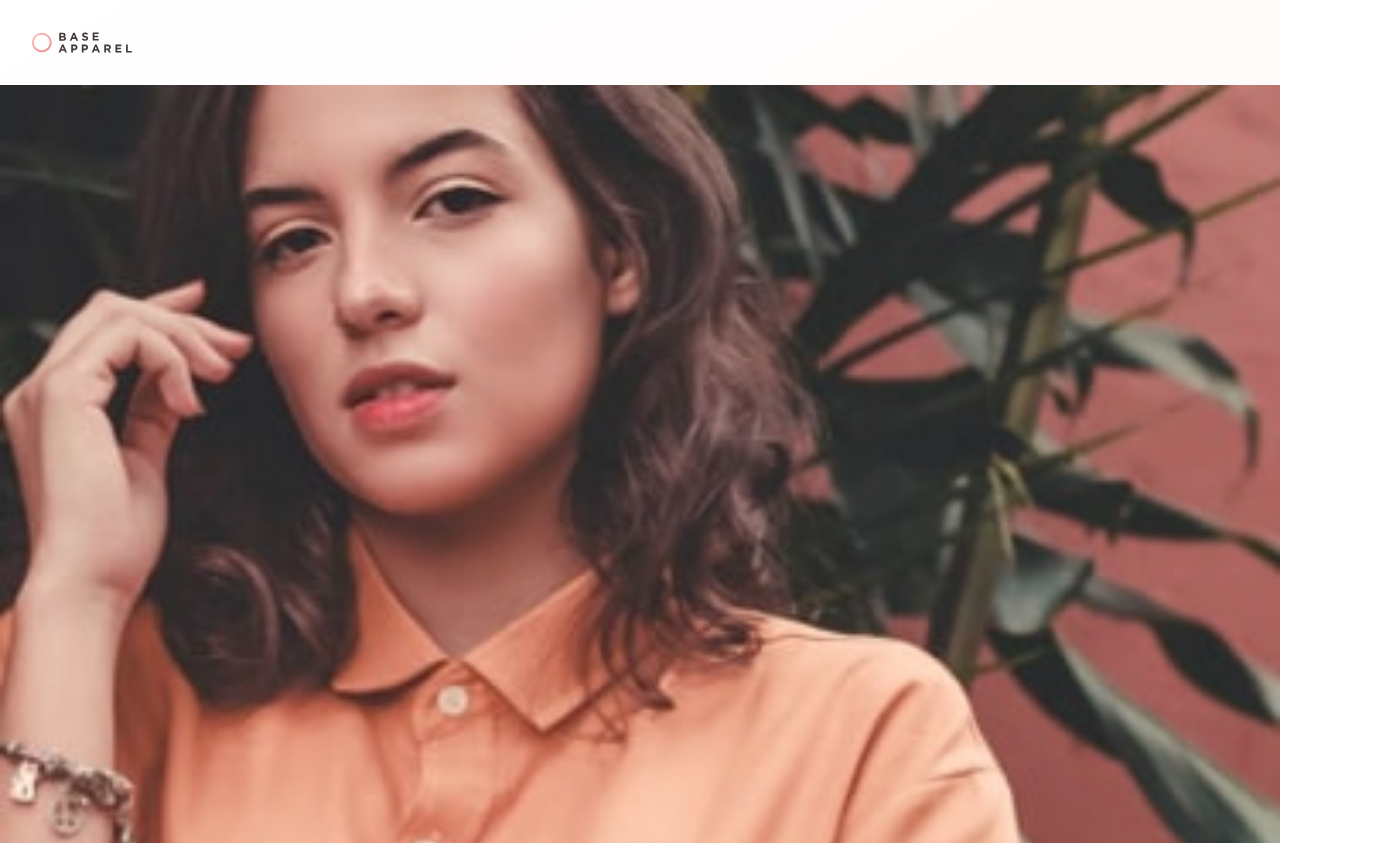
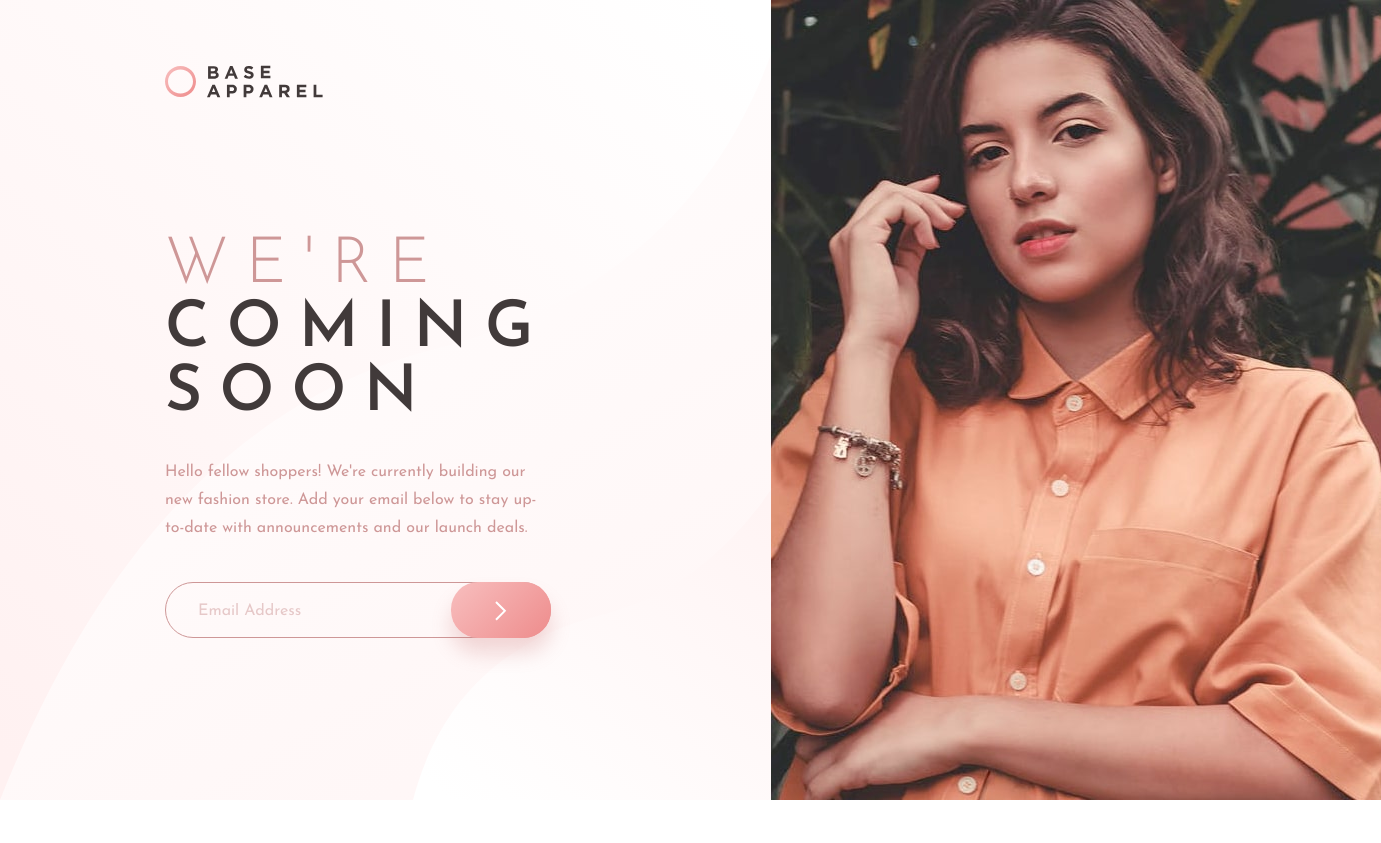
Before and after one commit to Milleus/fm-base-apparel-landing, a plain HTML site: page index.html in a window 1280 px wide. Shown: the top 843 px of the page, 1381 px wide, since content can reach past the window. After the commit the page ends 800 px from the top, so only its background shows below. Drawn offline with Linux system fonts and the light colour scheme.

Commit message:
feat: set up desktop view

```diff
--- a/global.css
+++ b/global.css
@@ -27,11 +27,12 @@
   --fw-600: 600;
 }
 
-@media (min-width: 45em) {
+@media (min-width: 65em) {
   :root {
     --fs-400: 1rem;
     --fs-800: 4rem;
 
+    --lh-300: 1.75rem;
     --lh-400: 1.75rem;
     --lh-800: 4.4375rem;
 
@@ -201,11 +202,23 @@ select {
 .landing {
   min-height: 100vh;
   min-width: min-content;
+  align-content: flex-start;
+  margin-inline: auto;
+  max-width: 40rem;
+  grid-template-areas:
+    "logo"
+    "hero"
+    "intro";
 }
 
 .landing > .logo {
+  grid-area: logo;
   max-width: 6.25rem;
   margin: 2rem;
+}
+
+.landing > .hero {
+  grid-area: hero;
 }
 
 .landing > .hero img {
@@ -213,7 +226,8 @@ select {
 }
 
 .landing > .intro {
-  margin: 4rem 2rem;
+  grid-area: intro;
+  margin: 4rem 2rem 4.4375rem;
   text-align: center;
 }
 
@@ -231,6 +245,41 @@ select {
   position: absolute;
   top: 0;
   right: 0;
+}
+
+@media (min-width: 65em) {
+  .landing {
+    grid-template-columns: auto max-content;
+    grid-template-rows: min-content 1fr;
+    grid-template-areas:
+      "logo hero"
+      "intro hero";
+    max-width: 90rem;
+    background: url("./images/bg-pattern-desktop.svg");
+    background-repeat: no-repeat;
+  }
+
+  .landing > .logo {
+    margin: 4.0625rem 0 0 10.3125rem;
+    max-width: 9.875rem;
+  }
+
+  .landing > .intro {
+    margin: 8.5rem 13.75rem 8.125rem 10.3125rem;
+    text-align: start;
+  }
+
+  .landing > .intro h1 span {
+    line-height: 1;
+  }
+
+  .landing > .intro .description {
+    margin-block: 2rem 2.5rem;
+  }
+
+  .landing > .intro #sign-up-form .control {
+    gap: 1rem;
+  }
 }
 
 /* ------------------- */
@@ -268,9 +317,10 @@ select {
 }
 
 .error {
-  min-height: 1.8125rem;
+  box-sizing: content-box;
   text-align: start;
-  padding: 0.5rem 1.5rem;
+  min-height: 0.8125rem;
+  padding: 0.5rem 0 0 1.5rem;
 }
 
 .button {
@@ -306,3 +356,20 @@ select {
     ),
     hsl(var(--clr-neutral-100));
 }
+
+@media (min-width: 65em) {
+  .input[data-variant="primary"] {
+    padding: 0.9375rem 9.75rem 0.8125rem 2rem;
+    max-height: 3.5rem;
+  }
+
+  .error {
+    min-height: 1.75rem;
+    padding: 0.25rem 0 0 2rem;
+  }
+
+  .button[data-variant="primary"] {
+    padding: 1.1875rem 44px;
+    max-height: 3.5rem;
+  }
+}
--- a/index.html
+++ b/index.html
@@ -27,16 +27,20 @@
 </head>
 
 <body>
-  <main class="landing">
+  <main class="landing grid">
     <img class="logo" src="./images/logo.svg" alt="Base Apparel">
 
     <picture class="hero">
+      <source srcset="./images/hero-desktop.jpg" media="(min-width: 65em)">
       <img src="./images/hero-mobile.jpg" alt="Fasionable woman in base apparel clothing">
     </picture>
 
     <div class="intro">
-      <h1 class="text-red-100 fs-800 fw-300 ls-wider uppercase">
-        We're <span class="block text-neutral-800 fw-600">coming soon</span>
+      <h1 class="ls-wider uppercase">
+        <span class="block text-red-100 fs-800 fw-300">We're</span>
+        <span class="block text-neutral-800 fs-800 fw-600">
+          coming soon
+        </span>
       </h1>
       <p class="description">
         Hello fellow shoppers! We're currently building our new fashion store.
```
